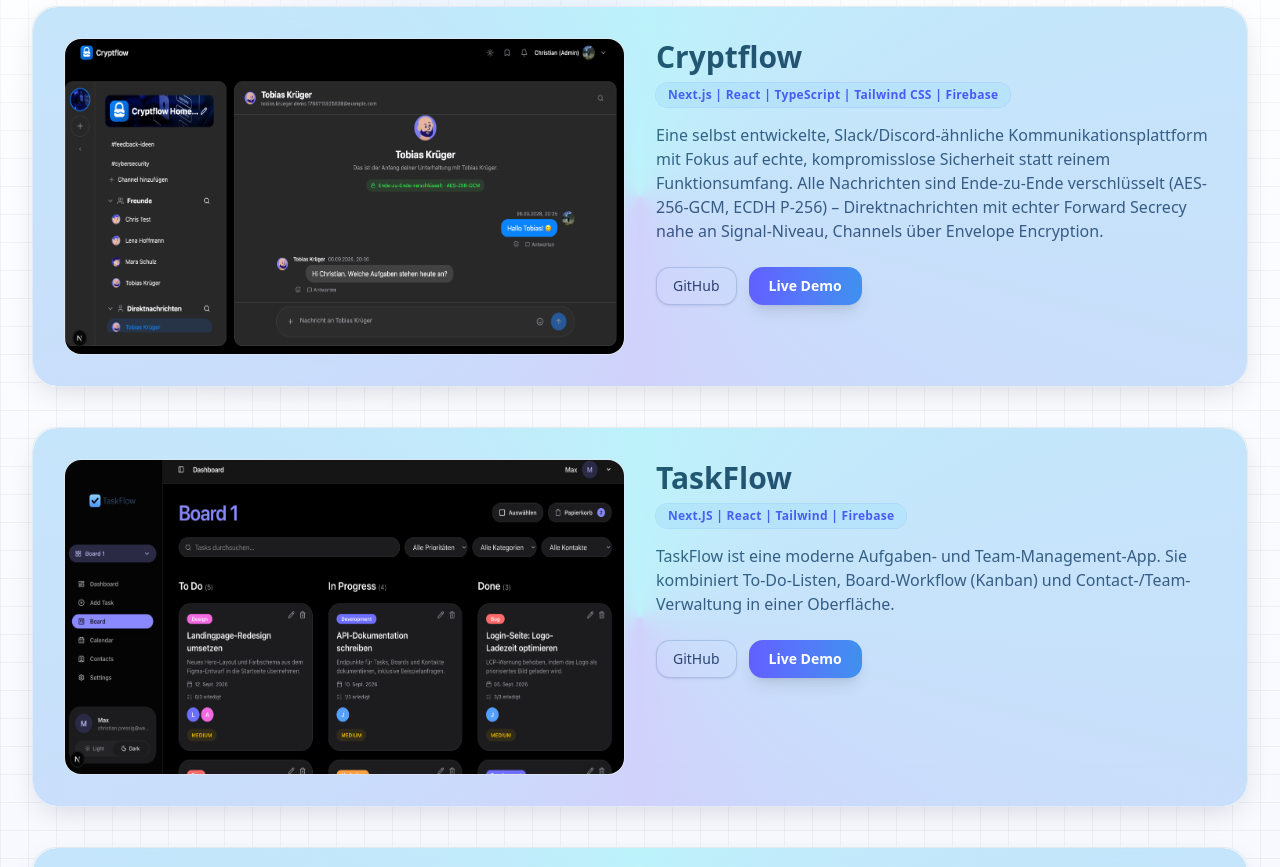
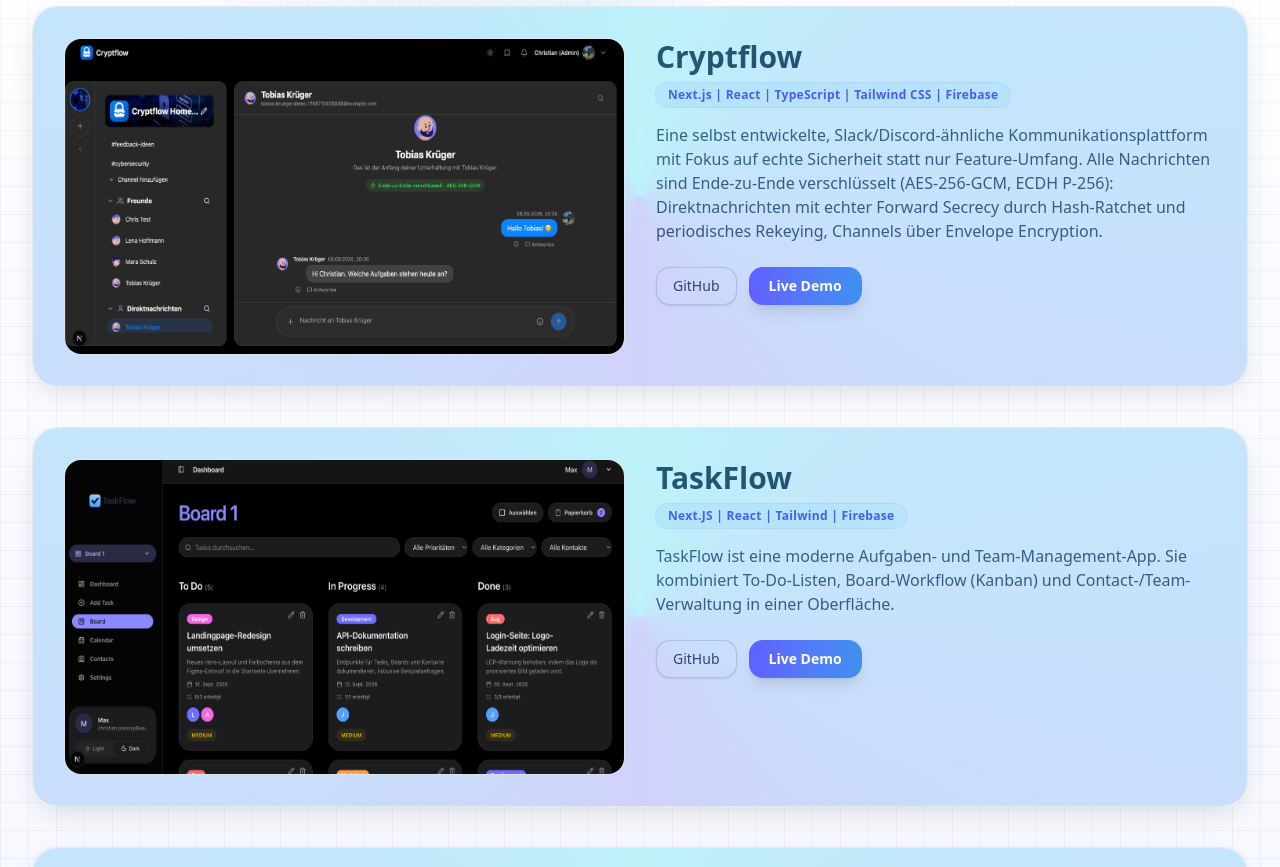
Before and after one commit to DevChristian1208/Portfolio, a Next.js app: page / in a window 1280 px wide. Shown: the part 1800-2667 px from the top of the page. Built offline with nearby package versions, Linux system fonts and the light colour scheme.

Commit message:
Update Myprojects.tsx

```diff
--- a/src/Components/Myprojects.tsx
+++ b/src/Components/Myprojects.tsx
@@ -54,7 +54,7 @@ const PROJECTS: Project[] = [
     title: "Cryptflow",
     images: ["crypt2.png", "crypt3.png", "crypt4.png"],
     stack: "Next.js | React | TypeScript | Tailwind CSS | Firebase",
-    desc: "Eine selbst entwickelte, Slack/Discord-ähnliche Kommunikationsplattform mit Fokus auf echte, kompromisslose Sicherheit statt reinem Funktionsumfang. Alle Nachrichten sind Ende-zu-Ende verschlüsselt (AES-256-GCM, ECDH P-256) – Direktnachrichten mit echter Forward Secrecy nahe an Signal-Niveau, Channels über Envelope Encryption.",
+    desc: "Eine selbst entwickelte, Slack/Discord-ähnliche Kommunikationsplattform mit Fokus auf echte Sicherheit statt nur Feature-Umfang. Alle Nachrichten sind Ende-zu-Ende verschlüsselt (AES-256-GCM, ECDH P-256): Direktnachrichten mit echter Forward Secrecy durch Hash-Ratchet und periodisches Rekeying, Channels über Envelope Encryption.",
     github: "https://github.com/DevChristian1208/KryptFlow-Repo",
     demo: "https://kryptflow.christianseidel-developer.de/",
   },
```
